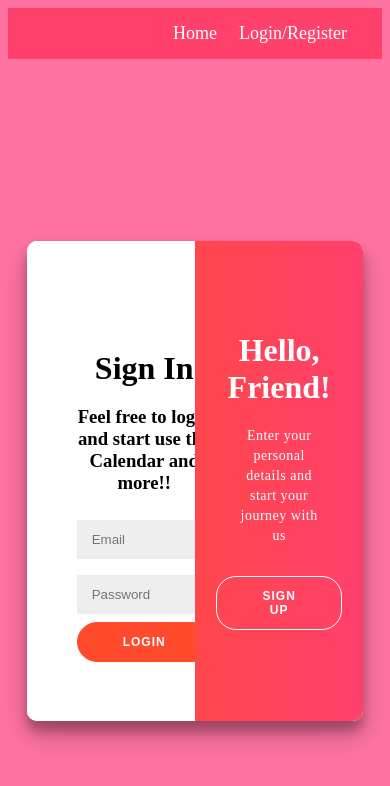
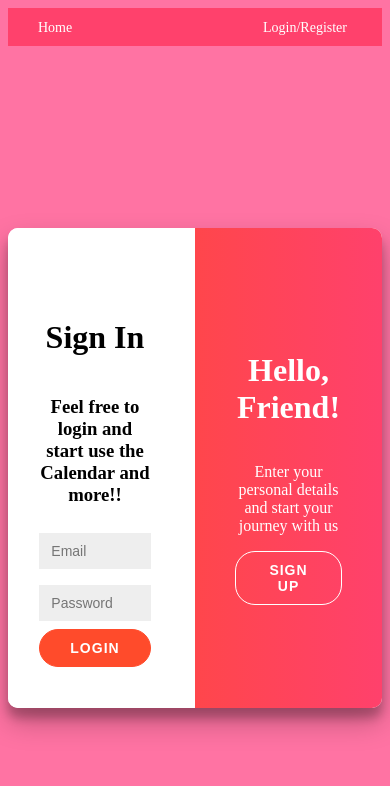
Before and after one commit to TwiceG/calendarling, a React (Vite) app: page /login-register in a window 390 px wide. Shown: the top 786 px of the page. Built offline with nearby package versions, Linux system fonts and the light colour scheme; no server answers.

Commit message:
adjust the layout and for mobile too

```diff
--- a/src/style/AuthForm.css
+++ b/src/style/AuthForm.css
@@ -8,6 +8,7 @@
 #title {
     margin-top: 50px;
 }
+
 /* Center the form */
 .auth-form-container {
     display: flex;
@@ -39,25 +40,11 @@
     top: 0;
     height: 100%;
     transition: all 0.6s ease-in-out;
+    display: flex;
+    justify-content: center;
+    align-items: center;
+    flex-direction: column;
 }
-
-h1 {
-    font-weight: bold;
-    margin: 0;
-}
-
-h2 {
-    text-align: center;
-}
-
-p {
-    font-size: 14px;
-    font-weight: 100;
-    line-height: 20px;
-    letter-spacing: 0.5px;
-    margin: 20px 0 30px;
-}
-
 
 a {
     color: #333;
@@ -102,6 +89,7 @@ form {
     padding: 0 50px;
     height: 100%;
     text-align: center;
+    width: 100%; /* Ensure form takes up all available space */
 }
 
 input {
@@ -110,6 +98,7 @@ input {
     padding: 12px 15px;
     margin: 8px 0;
     width: 100%;
+    font-size: 14px;  /* Make input text smaller */
 }
 
 /* Overlay container for effects */
@@ -235,21 +224,6 @@ input {
     transform: translateX(20%);
 }
 
-.social-container {
-    margin: 20px 0;
-}
-
-.social-container a {
-    border: 1px solid #DDDDDD;
-    border-radius: 50%;
-    display: inline-flex;
-    justify-content: center;
-    align-items: center;
-    margin: 0 5px;
-    height: 40px;
-    width: 40px;
-}
-
 footer {
     background-color: #222;
     color: #fff;
@@ -277,19 +251,20 @@ footer a {
 
 /* Responsive behavior for smaller screens */
 @media (max-width: 768px) {
-    .container {
-        width: 90%; /* Take up 90% of the screen width */
+
+    /* Reduce font size for inputs and buttons */
+    input {
+        font-size: 14px; /* Make input text smaller */
+        padding: 10px 12px; /* Adjust padding */
     }
 
-    .wave-message {
-        font-size: 8rem; /* Adjust font size for smaller screens */
+    button {
+        font-size: 14px;  /* Make button text smaller */
+        padding: 10px 30px; /* Adjust button padding */
     }
 
-    .home-container h2 {
-        font-size: 3rem; /* Adjust h2 size */
+    .form-container {
+        margin-left: -20%; /* Move form container 10% to the left */
     }
 
-    .home-container h1:last-of-type {
-        font-size: 6rem; /* Adjust h1 size */
-    }
 }
--- a/src/style/NavBar.css
+++ b/src/style/NavBar.css
@@ -3,7 +3,7 @@
     display: flex;
     justify-content: space-between; /* Space between items, aligning the home button to the center */
     align-items: center;
-    background-color:#FF416C;;
+    background-color: #FF416C;
     padding: 15px 20px;
     position: relative;
 }
@@ -60,3 +60,27 @@
     margin: 0;
     padding: 0;
 }
+
+/* Responsive adjustments for small screens */
+@media screen and (max-width: 768px) {
+    /* Reduce the size of the navbar */
+    .navbar {
+        padding: 10px 15px;
+    }
+
+    /* Navbar list that holds all nav items */
+    .nav-list {
+        justify-content: flex-start; /* Align items to the left */
+        width: auto;  /* Allow list to shrink to fit items */
+    }
+
+    /* Navbar items */
+    .nav-item {
+        margin-right: 20px;  /* Reduced spacing between items */
+    }
+
+    /* Adjust font size on mobile */
+    .nav-link {
+        font-size: 14px;  /* Smaller font size for mobile */
+    }
+}
```
